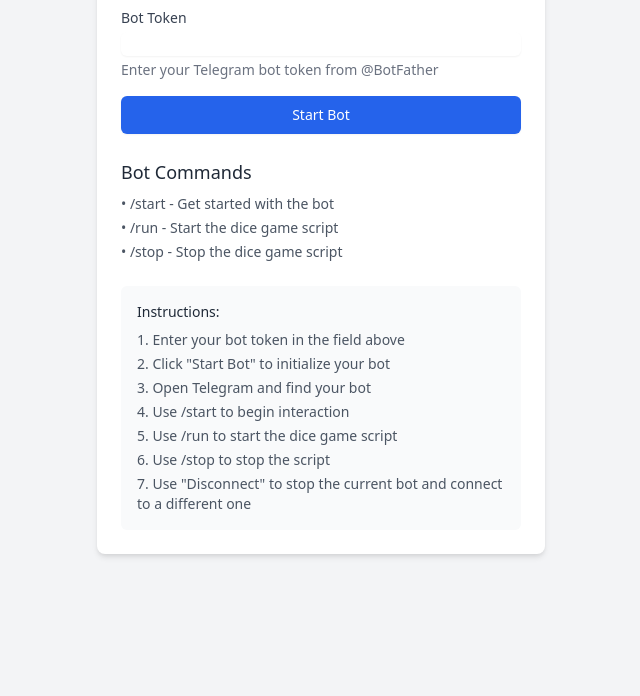
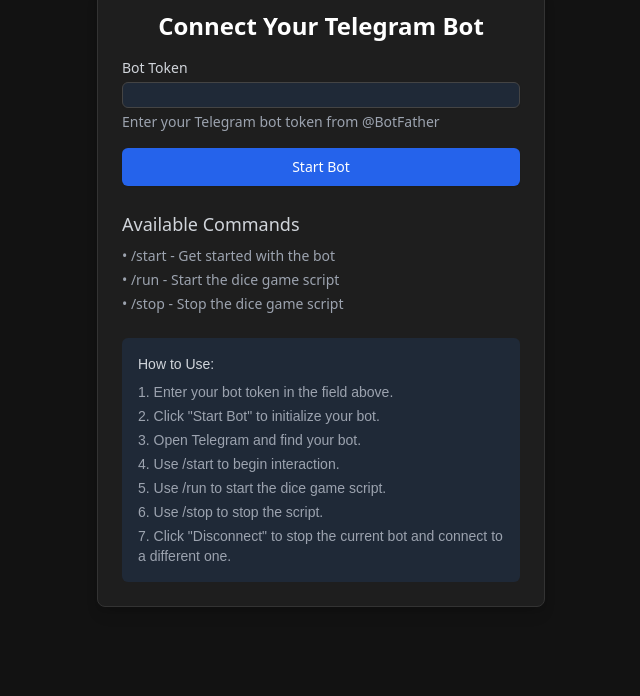
Before and after one commit to metrognome200/gg, a website: page index.html in a window 1280 px wide. Shown: the part 104-800 px from the top of the page, without its empty margins (319-959 px from the left). Drawn offline with nearby package versions, Linux system fonts and the light colour scheme.

Commit message:
Update index.html

```diff
--- a/index.html
+++ b/index.html
@@ -1,158 +1,169 @@
 <!DOCTYPE html>
 <html lang="en">
 <head>
-    <meta charset="UTF-8">
-    <meta name="viewport" content="width=device-width, initial-scale=1.0">
+    <meta charset="UTF-8" />
+    <meta name="viewport" content="width=device-width, initial-scale=1.0" />
     <title>Telegram Bot Tester</title>
-    <link href="https://cdn.jsdelivr.net/npm/tailwindcss@2.2.19/dist/tailwind.min.css" rel="stylesheet">
+    <link href="https://cdn.jsdelivr.net/npm/tailwindcss@2.2.19/dist/tailwind.min.css" rel="stylesheet" />
+    <style>
+        body {
+            background-color: #121212; /* Modern dark background */
+        }
+        .card {
+            background-color: #1e1e1e; /* Card background */
+            border: 1px solid #333; /* Light border for contrast */
+        }
+        .button {
+            transition: background-color 0.3s ease, transform 0.2s ease;
+        }
+        .button:hover {
+            background-color: #3f83f8; /* Bright blue on hover */
+            transform: scale(1.05); /* Slightly enlarge on hover */
+        }
+        .status-success {
+            color: #4caf50; /* Green for success messages */
+        }
+        .status-error {
+            color: #f44336; /* Red for error messages */
+        }
+        .input-field {
+            border: 1px solid #444; /* Input field border */
+            transition: border-color 0.3s ease;
+        }
+        .input-field:focus {
+            border-color: #3f83f8; /* Bright blue border on focus */
+            outline: none;
+        }
+        .instructions {
+            font-family: 'Arial', sans-serif; /* Better font for instructions */
+            font-size: 0.9rem; /* Slightly larger font size */
+        }
+    </style>
 </head>
-<body class="bg-gray-100 min-h-screen">
+<body class="min-h-screen flex items-center justify-center">
     <div class="container mx-auto px-4 py-8">
-        <div class="max-w-md mx-auto bg-white rounded-lg shadow-md p-6">
-            <h1 class="text-2xl font-bold text-center mb-6 text-gray-800">Telegram Bot Tester</h1>
-
+        <div class="max-w-md mx-auto card rounded-lg shadow-lg p-6">
+            <h2 class="text-2xl font-semibold text-center mb-4 text-white">Connect Your Telegram Bot</h2>
             <form id="botForm" class="space-y-4">
                 <div>
-                    <label for="bot_token" class="block text-sm font-medium text-gray-700">Bot Token</label>
-                    <input type="text"
-                           id="bot_token"
-                           name="bot_token"
-                           required
-                           class="mt-1 block w-full rounded-md border-gray-300 shadow-sm focus:border-blue-500 focus:ring-blue-500">
-                    <p class="mt-1 text-sm text-gray-500">Enter your Telegram bot token from @BotFather</p>
+                    <label for="bot_token" class="block text-sm font-medium text-gray-300">Bot Token</label>
+                    <input type="text" id="bot_token" name="bot_token" required
+                        class="mt-1 block w-full rounded-md bg-gray-800 text-white shadow-sm input-field focus:bg-gray-700" />
+                    <p class="mt-1 text-sm text-gray-400">Enter your Telegram bot token from @BotFather</p>
                 </div>
-
                 <div class="flex space-x-4">
-                    <button type="submit"
-                            id="startButton"
-                            class="flex-1 flex justify-center py-2 px-4 border border-transparent rounded-md shadow-sm text-sm font-medium text-white bg-blue-600 hover:bg-blue-700 focus:outline-none focus:ring-2 focus:ring-offset-2 focus:ring-blue-500">
+                    <button type="submit" id="startButton"
+                        class="flex-1 flex justify-center py-2 px-4 border border-transparent rounded-md shadow-sm text-sm font-medium text-white bg-blue-600 hover:bg-blue-700 focus:outline-none focus:ring-2 focus:ring-offset-2 focus:ring-blue-500 button">
                         Start Bot
                     </button>
-
-                    <button type="button"
-                            id="disconnectButton"
-                            class="flex-1 flex justify-center py-2 px-4 border border-red-300 rounded-md shadow-sm text-sm font-medium text-red-700 bg-red-50 hover:bg-red-100 focus:outline-none focus:ring-2 focus:ring-offset-2 focus:ring-red-500 hidden">
+                    <button type="button" id="disconnectButton"
+                        class="flex-1 flex justify-center py-2 px-4 border border-red-300 rounded-md shadow-sm text-sm font-medium text-red-700 bg-red-50 hover:bg-red-100 focus:outline-none focus:ring-2 focus:ring-offset-2 focus:ring-red-500 hidden button">
                         Disconnect
                     </button>
                 </div>
             </form>
-
             <div id="status" class="mt-4 text-center hidden">
                 <p class="text-sm"></p>
             </div>
-
             <div class="space-y-2 mt-6">
-                <h2 class="text-lg font-medium text-gray-800">Bot Commands</h2>
-                <ul class="text-sm text-gray-600 space-y-1">
+                <h3 class="text-lg font-medium text-gray-300">Available Commands</h3>
+                <ul class="text-sm text-gray-400 space-y-1">
                     <li>• /start - Get started with the bot</li>
                     <li>• /run - Start the dice game script</li>
                     <li>• /stop - Stop the dice game script</li>
                 </ul>
             </div>
-
-            <div class="mt-6 p-4 bg-gray-50 rounded-md">
-                <h3 class="text-sm font-medium text-gray-800 mb-2">Instructions:</h3>
-                <ol class="text-sm text-gray-600 space-y-1 list-decimal list-inside">
-                    <li>Enter your bot token in the field above</li>
-                    <li>Click "Start Bot" to initialize your bot</li>
-                    <li>Open Telegram and find your bot</li>
-                    <li>Use /start to begin interaction</li>
-                    <li>Use /run to start the dice game script</li>
-                    <li>Use /stop to stop the script</li>
-                    <li>Use "Disconnect" to stop the current bot and connect to a different one</li>
+            <div class="mt-6 p-4 bg-gray-800 rounded-md instructions">
+                <h4 class="text-sm font-medium text-gray-300 mb-2">How to Use:</h4>
+                <ol class="text-sm text-gray-400 space-y-1 list-decimal list-inside">
+                    <li>Enter your bot token in the field above.</li>
+                    <li>Click "Start Bot" to initialize your bot.</li>
+                    <li>Open Telegram and find your bot.</li>
+                    <li>Use /start to begin interaction.</li>
+                    <li>Use /run to start the dice game script.</li>
+                    <li>Use /stop to stop the script.</li>
+                    <li>Click "Disconnect" to stop the current bot and connect to a different one.</li>
                 </ol>
             </div>
         </div>
     </div>
-
     <script>
         let currentBotToken = null;
-
         function updateUIState(isConnected) {
-            const startButton = document.getElementById('startButton');
-            const disconnectButton = document.getElementById('disconnectButton');
-            const botTokenInput = document.getElementById('bot_token');
-
+            const startButton = document.getElementById("startButton");
+            const disconnectButton = document.getElementById("disconnectButton");
+            const botTokenInput = document.getElementById("bot_token");
             if (isConnected) {
-                startButton.textContent = 'Reconnect Bot';
-                disconnectButton.classList.remove('hidden');
+                startButton.textContent = "Reconnect Bot";
+                disconnectButton.classList.remove("hidden");
                 botTokenInput.value = currentBotToken;
             } else {
-                startButton.textContent = 'Start Bot';
-                disconnectButton.classList.add('hidden');
-                botTokenInput.value = '';
+                startButton.textContent = "Start Bot";
+                disconnectButton.classList.add("hidden");
+                botTokenInput.value = "";
                 currentBotToken = null;
             }
         }
-
-        document.getElementById('botForm').addEventListener('submit', async (e) => {
+        document.getElementById("botForm").addEventListener("submit", async (e) => {
             e.preventDefault();
             const formData = new FormData(e.target);
-            const statusDiv = document.getElementById('status');
-            const statusText = statusDiv.querySelector('p');
-
+            const statusDiv = document.getElementById("status");
+            const statusText = statusDiv.querySelector("p");
             try {
-                const response = await fetch('/start_bot', {
-                    method: 'POST',
+                const response = await fetch("/start_bot", {
+                    method: "POST",
                     headers: {
-                        'Content-Type': 'application/json',
+                        "Content-Type": "application/json",
                     },
                     body: JSON.stringify({
-                        bot_token: formData.get('bot_token')
-                    })
+                        bot_token: formData.get("bot_token"),
+                    }),
                 });
-
                 const data = await response.json();
-
-                statusDiv.classList.remove('hidden');
+                statusDiv.classList.remove("hidden");
                 if (response.ok) {
                     statusText.textContent = data.message;
-                    statusText.className = 'text-sm text-green-600';
-                    currentBotToken = formData.get('bot_token');
+                    statusText.className = "text-sm status-success";
+                    currentBotToken = formData.get("bot_token");
                     updateUIState(true);
                 } else {
                     statusText.textContent = data.error;
-                    statusText.className = 'text-sm text-red-600';
+                    statusText.className = "text-sm status-error";
                 }
             } catch (error) {
-                statusDiv.classList.remove('hidden');
-                statusText.textContent = 'An error occurred while starting the bot.';
-                statusText.className = 'text-sm text-red-600';
+                statusDiv.classList.remove("hidden");
+                statusText.textContent = "An error occurred while starting the bot.";
+                statusText.className = "text-sm status-error";
             }
         });
-
-        document.getElementById('disconnectButton').addEventListener('click', async () => {
+        document.getElementById("disconnectButton").addEventListener("click", async () => {
             if (!currentBotToken) return;
-
-            const statusDiv = document.getElementById('status');
-            const statusText = statusDiv.querySelector('p');
-
+            const statusDiv = document.getElementById("status");
+            const statusText = statusDiv.querySelector("p");
             try {
-                const response = await fetch('/disconnect_bot', {
-                    method: 'POST',
+                const response = await fetch("/disconnect_bot", {
+                    method: "POST",
                     headers: {
-                        'Content-Type': 'application/json',
+                        "Content-Type": "application/json",
                     },
                     body: JSON.stringify({
-                        bot_token: currentBotToken
-                    })
+                        bot_token: currentBotToken,
+                    }),
                 });
-
                 const data = await response.json();
-
-                statusDiv.classList.remove('hidden');
+                statusDiv.classList.remove("hidden");
                 if (response.ok) {
                     statusText.textContent = data.message;
-                    statusText.className = 'text-sm text-green-600';
+                    statusText.className = "text-sm status-success";
                     updateUIState(false);
                 } else {
                     statusText.textContent = data.error;
-                    statusText.className = 'text-sm text-red-600';
+                    statusText.className = "text-sm status-error";
                 }
             } catch (error) {
-                statusDiv.classList.remove('hidden');
-                statusText.textContent = 'An error occurred while disconnecting the bot.';
-                statusText.className = 'text-sm text-red-600';
+                statusDiv.classList.remove("hidden");
+                statusText.textContent = "An error occurred while disconnecting the bot.";
+                statusText.className = "text-sm status-error";
             }
         });
     </script>
```
